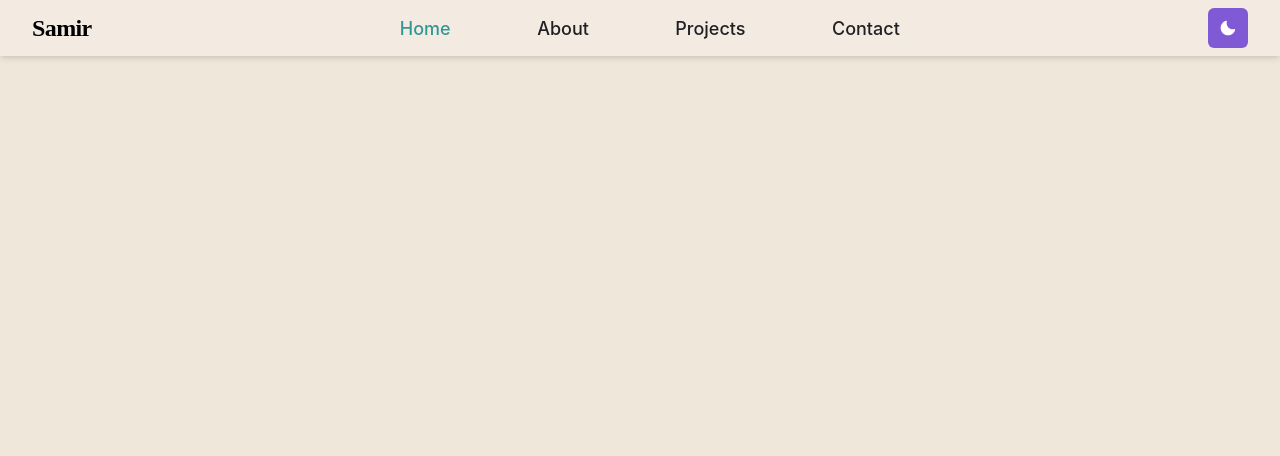
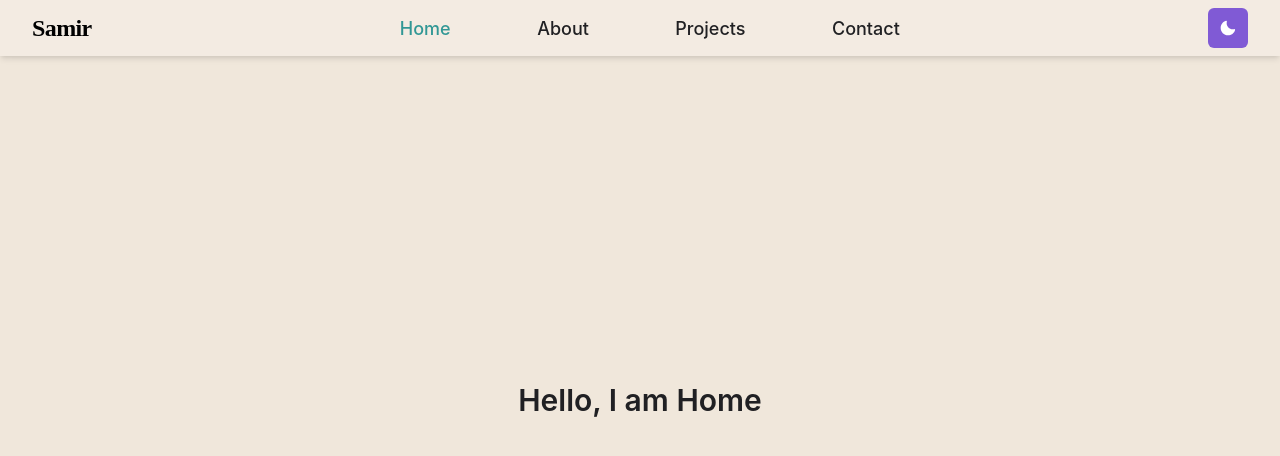
Before and after one commit to Samiroutlook/Navbar, a React (Vite) app: page / in a window 1280 px wide. Shown: the top 456 px of the page. Built offline with nearby package versions, Linux system fonts and the light colour scheme.

Commit message:
Initial commit

```diff
--- a/src/App.jsx
+++ b/src/App.jsx
@@ -14,7 +14,7 @@
       <ColorModeScript initialColorMode={theme.config.initialColorMode} />
       <Navbar />
       <Routes>
-        <Route path="/Navbar/" element={<Home />} />
+        <Route path="/" element={<Home />} />
         <Route path="/about" element={<About />} />
         <Route path="/projects" element={<Projects />} />
         <Route path="/contact" element={<Contact />} />
--- a/vite.config.js
+++ b/vite.config.js
@@ -3,5 +3,5 @@
 
 export default defineConfig({
   plugins: [react()],
-  base: "/", // replace 'Navbar' with your repo name
+  base: "/Navbar/", // replace 'Navbar' with your repo name
 });
```
